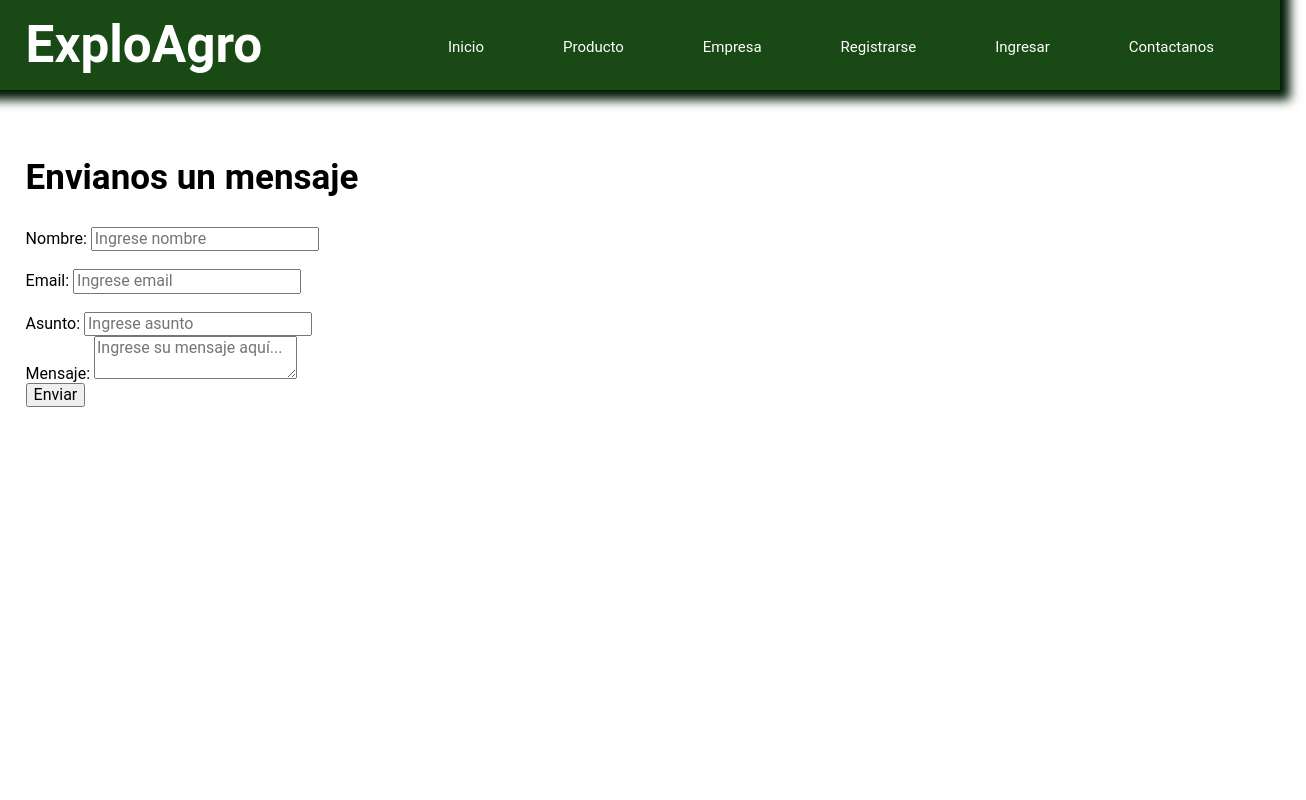
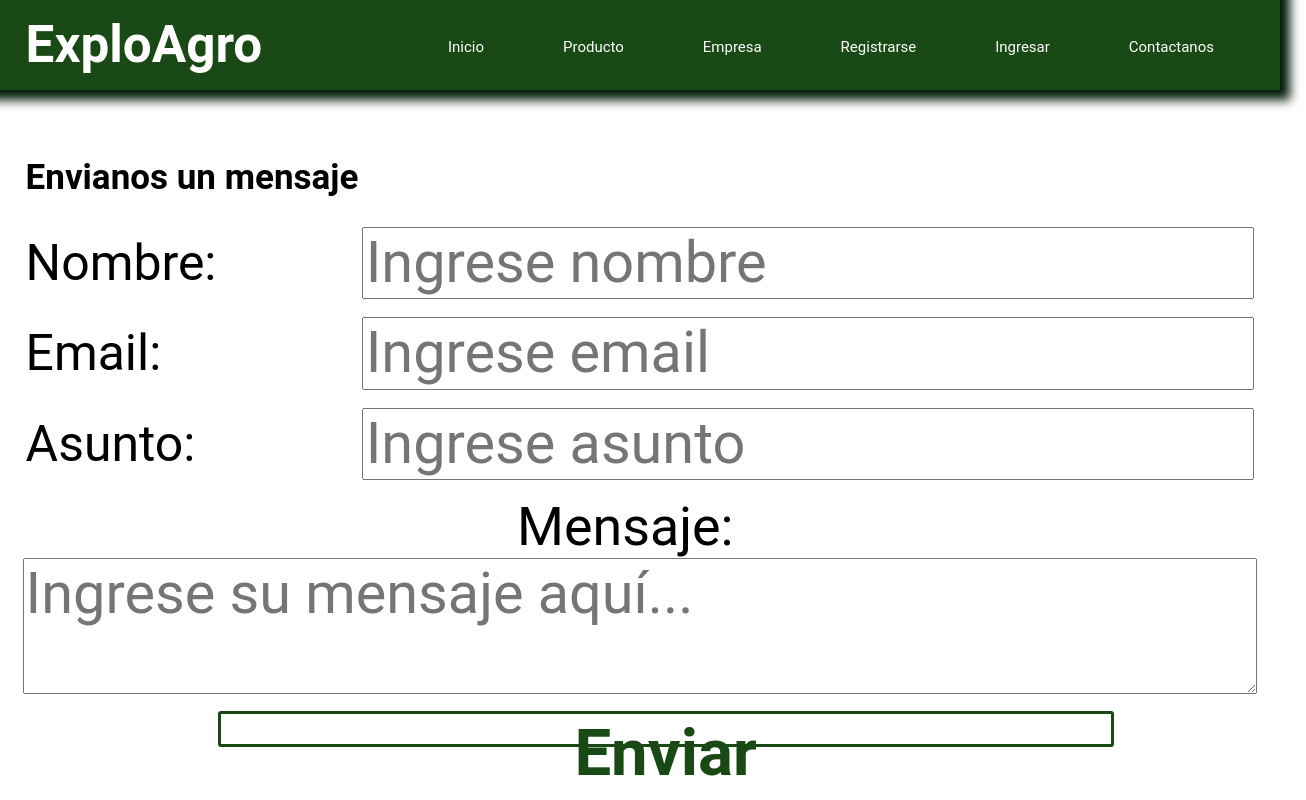
Before and after one commit to jorgeacosta02/Exploservice-frontend, a React (Vite) app in the folder client/: page /contact in a window 1280 px wide. Shown: the top 800 px of the page, 1306 px wide, since content can reach past the window. Built offline with nearby package versions, Linux system fonts and the light colour scheme.

Commit message:
ContactForm styles

```diff
--- a/client/src/components/Contacts/Contacts.tsx
+++ b/client/src/components/Contacts/ContactForm.tsx
@@ -1,8 +1,8 @@
-import styles from './_Contacts.module.scss';
 import { useState } from 'react';
 import contactValidation from './ContactValidation';
 import axios from 'axios';
 import toast from 'react-hot-toast';
+import styles from './_ContactForm.module.scss';
 
 
 export interface FormDataShape {
@@ -12,7 +12,7 @@ export interface FormDataShape {
   message: string
 }
 
-const Contacts: React.FC = () => {
+const ContactForm: React.FC = () => {
 
   const [formData, setFormData] = useState<FormDataShape>({
     name: '',
@@ -51,7 +51,7 @@ const Contacts: React.FC = () => {
         window.location.href = '/';
       }, 2000);
     } catch (error: any) {
-      // if (error.response && error.response.data && error.response.data.message) {
+
     if (error?.response?.data?.message) {
         const errorMessage = error.response.data.message;
         toast.error(errorMessage);
@@ -69,12 +69,12 @@ const Contacts: React.FC = () => {
 
   return (
     <div className={styles.container}>
-      <div className={styles.data}>
-      </div>
+      {/* <div className={styles.data}>
+      </div> */}
       <form onSubmit={handleSubmit}>
         <h2>Envianos un mensaje</h2>
         <div>
-          <div>
+          <div className={styles.inputBlock}>
             <label htmlFor='name'>Nombre:  </label>
             <input
               type='text'
@@ -82,9 +82,9 @@ const Contacts: React.FC = () => {
               name='name'
               placeholder='Ingrese nombre'
               onChange={handleInputChange}/>
-              <p>{errors.name}</p>
-            </div>
-          <div>
+          </div>
+            <p>{errors.name}</p>
+          <div className={styles.inputBlock}>
             <label htmlFor='email'>Email:  </label>
             <input
               type='text'
@@ -92,9 +92,9 @@ const Contacts: React.FC = () => {
               name='email'
               placeholder='Ingrese email'
               onChange={handleInputChange}/>
-               <p>{errors.email}</p>
-            </div>
-          <div>
+          </div>
+              <p>{errors.email}</p>
+          <div className={styles.inputBlock}>
             <label htmlFor='subject'>Asunto:  </label>
             <input
               type="text"
@@ -102,8 +102,8 @@ const Contacts: React.FC = () => {
               name='subject'
               placeholder='Ingrese asunto'
               onChange={handleInputChange}/>
-            </div>
-          <div>
+          </div>
+          <div className={styles.textareaBlock}>
             <label htmlFor="message">Mensaje:  </label>
             <textarea
               id='message'
@@ -114,10 +114,12 @@ const Contacts: React.FC = () => {
             </textarea>
           </div>
         </div>
-        <button type='submit'>Enviar</button>
+        <div className={styles.submitBox}>
+          <button type='submit' className={styles.submit}>Enviar</button>
+        </div>
       </form>
     </div>
   )
 }
 
-export default Contacts
+export default ContactForm
--- a/client/src/components/Contacts/ContactValidation.ts
+++ b/client/src/components/Contacts/ContactValidation.ts
@@ -1,4 +1,4 @@
-import { FormDataShape } from "./Contacts"
+import { FormDataShape } from "./ContactForm"
 
 const contactValidation = (data: FormDataShape, setErrors: React.Dispatch<React.SetStateAction<FormDataShape>>) => {
 
--- /dev/null
+++ b/client/src/components/Contacts/_ContactForm.module.scss
@@ -0,0 +1,56 @@
+@use '../../styles/globals' as g;
+
+.container{
+    margin-top: g.$mobile-NavBar-height;
+    min-height: 100vh;
+    padding: 2vh 2vw;
+    width: 96vw;
+    .inputBlock{
+        @include g.create-flexbox(row, space-between);
+        label{
+            font-size: calc(g.$mobile-h2-font-size * .65);
+            width: 20%;
+            // background-color: blue;
+        }
+        input{
+            font-size: calc(g.$mobile-h2-font-size * .75);
+            width: 72%;
+            // background-color: red;
+        }
+    }
+    .textareaBlock{
+        margin-top: 15px;
+        width: 100%;
+        @include g.create-flexbox(column, space-between);
+        label{
+            font-size: calc(g.$mobile-h2-font-size * .7);
+            width: 20%;
+            // background-color: blue;
+        }
+        textarea{
+            font-size: calc(g.$mobile-h2-font-size * .75);
+            width: 100%;
+            height: 130px;
+        }
+    }
+    .submitBox{
+        width: 100vw;
+        height: 70px;
+        @include g.create-flexbox(row, space-evenly);
+        align-items: center;
+        justify-content: center;
+        .submit{
+            margin-top: 2vh;
+            margin-bottom: 2vh;
+            border:none;
+            color: g.$main-color;
+            background-color: g.$second-color;
+            border: 3px solid g.$main-color;
+            border-radius: 3px;
+            width: 70%;
+            height: 36px;
+            font-weight: 700;
+            font-size: calc(g.$mobile-h2-font-size * .85);
+        }
+    }
+}
--- a/client/src/components/Contacts/_Contacts.module.scss
+++ /dev/null
@@ -1,7 +0,0 @@
-@use '../../styles/globals' as g;
-
-.container{
-    margin-top: g.$mobile-NavBar-height;
-    height: 100vh;
-    padding: 2vh 2vw;
-}
--- a/client/src/pages/Contact/Contact.tsx
+++ b/client/src/pages/Contact/Contact.tsx
@@ -1,12 +1,12 @@
 import NavBar from "../../layouts/NavBar/NavBar"
 import Footer from "../../components/Footer/Footer"
-import Contacts from "../../components/Contacts/Contacts"
+import ContactForm from "../../components/Contacts/ContactForm"
 
 const Contact = () => {
   return (
     <div>
       <NavBar />
-      <Contacts />
+      <ContactForm />
       <Footer />
     </div>
   )
```
Also changed, not shown: client/src/components/Contacts/ContactData.tsx (added), client/src/components/Contacts/_ContactData.module.scss (added), 1 other file (tests, documents, lock files or other folders).
